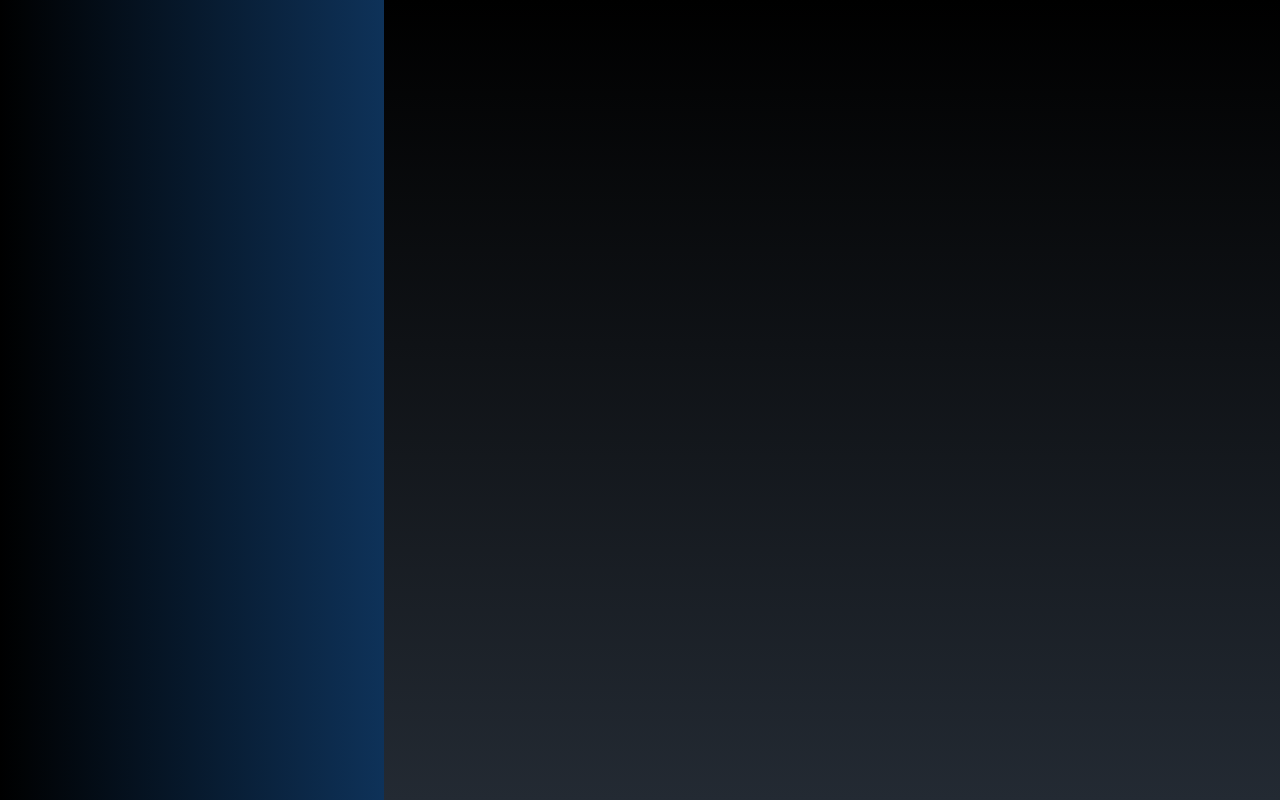
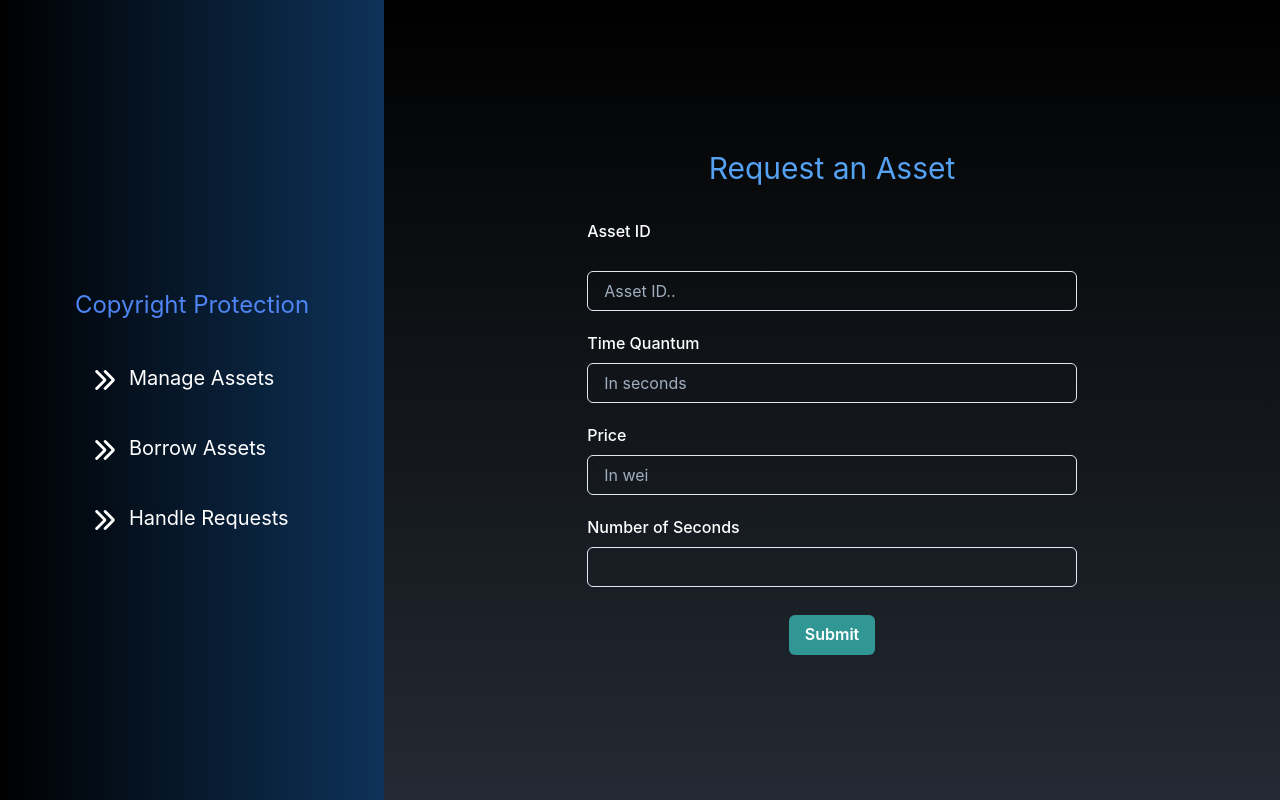
Before and after one commit to Amogh-Bharadwaj/CopyrightProtect, a React (Create React App) app: page /main in a window 1280 px wide. Built offline with nearby package versions, Linux system fonts and the light colour scheme.

Commit message:
Newest version

```diff
--- a/src/App.js
+++ b/src/App.js
@@ -2,10 +2,9 @@ import React from "react"
 import { ChakraProvider } from "@chakra-ui/react";
 import { BrowserRouter as Router, Route, Routes } from "react-router-dom";
 
-import SignUp from "./signup";
-import Login from "./login";
+import SignUp from "./Auth/signup";
+import Login from "./Auth/login";
 import Main from "./main";
-import AssetBorrow from "./components/AssetBorrow"; //to be removed later
 //import Diary from "./Pages/diary";
 
 const App=()=>{
@@ -18,7 +17,6 @@ const App=()=>{
             <Route exact path="/login" element={<Login/>}/>
 
             <Route exact path="/main" element={<Main/>}/>
-            <Route exact path="/test" element={<AssetBorrow/>}/>{/* to test out components */}
         </Routes>
       </ChakraProvider>
 
--- /dev/null
+++ b/src/AssetUtils/AssetBorrow.jsx
@@ -0,0 +1,81 @@
+import React,{useState} from "react"
+import { useNavigate } from "react-router-dom"
+import {
+    Flex,
+    Stack,
+    VStack,
+    Text,
+    FormControl,
+    FormLabel,
+    Input,
+    InputGroup,
+    InputLeftElement,
+    Link,
+    Button,
+    Container,
+    StackDivider,
+    Center
+} from "@chakra-ui/react";
+
+import{
+    ArrowRightIcon,
+    LockIcon,
+} from "@chakra-ui/icons"
+
+const AssetBorrow =()=>{
+    return(
+        <Flex
+         direction="row"
+         w="70%"
+         h="100vh"
+         align="center"
+
+         justify="center"
+        >
+            <VStack
+            p={6}
+            w="60%">
+
+                <Center>
+                    <Text
+                      color="#55A1F2"
+                      fontSize="3xl">
+                        Request an Asset
+                    </Text>
+                </Center>
+
+
+                <FormControl
+                 w="full"
+                 textColor="white">
+                    <FormLabel py={5} >
+                    Asset ID</FormLabel>
+                    <Input placeholder='Asset ID..' />
+
+
+                    <FormLabel pt={5} >Time Quantum</FormLabel>
+                    <Input placeholder='In seconds' />
+
+
+                    <FormLabel pt={5} >Price</FormLabel>
+                    <Input placeholder='In wei' />
+
+
+                    <FormLabel pt={5} >Number of Seconds</FormLabel>
+                    <Input
+
+                     mb={5}
+                     />
+                </FormControl>
+                <Button
+
+                colorScheme="teal">
+                    Submit
+                </Button>
+            </VStack>
+        </Flex>
+
+    )
+}
+
+export default AssetBorrow;
--- /dev/null
+++ b/src/AssetUtils/AssetManage.jsx
@@ -0,0 +1,123 @@
+import React,{useState} from "react"
+import { useNavigate } from "react-router-dom"
+import {
+    Flex,
+    Stack,
+    VStack,
+    Text,
+    FormControl,
+    FormLabel,
+    Input,
+    InputGroup,
+    InputLeftElement,
+    Link,
+    Button,
+    Container,
+    StackDivider,
+    Center,
+    Divider,
+    Box
+} from "@chakra-ui/react";
+
+import{
+    ArrowRightIcon,
+    LockIcon,
+} from "@chakra-ui/icons"
+
+const AssetManage =()=>{
+    const assets = [{"ID":"4F34F342","NAME":"VIOLIN COMPOSITION"},{"ID":"T668J342","NAME":"POKEMON FANFICTION"},{"ID":"GG44KLM0","NAME":"MECHANICAL SHOE MODEL"},{"ID":"33RRY789","NAME":"GAUSSIAN RESEARCH PAPER"}];
+    return(
+        <Flex
+         direction="row"
+         w="70%"
+
+         align="center"
+         justify="center"
+        >
+            <VStack
+            p={6}
+            h="full"
+            w="60%">
+
+               <Center>
+                   <Text
+                    color="#55A1F2"
+                    fontSize="3xl">
+                        Your Assets
+                    </Text>
+               </Center>
+
+               <VStack
+                spacing={5}
+                w="full"
+
+                px={5}
+
+               >
+                 {assets.map((ass)=>{
+                    return(
+                   <Box
+
+                    boxShadow="0px 0px 0px 3px black"
+                    w="50%"
+                    h="15vh"
+                    fontSize="sm"
+                    textColor="black"
+                    bgGradient="linear(#204DA6,white)"
+
+                    >
+                        <Text my={5} px={5}>ID: {ass.ID}</Text>
+                        <Text px={5}>{ass.NAME}</Text>
+                    </Box>
+                    );
+                })
+            }
+              </VStack>
+              <Divider py={5} color="white" w="full"/>
+
+              <Center my={5}>
+                   <Text
+                    color="#55A1F2"
+                    fontSize="3xl">
+                        Create an Asset
+                    </Text>
+               </Center>
+
+               <FormControl
+                textColor="white"
+
+                >
+                   <FormLabel>Asset Name</FormLabel>
+                   <Input placeholder="Name your asset..."/>
+
+                   <Button
+                          h="30%"
+                          w="100%"
+                          my={5}
+
+                          bgColor="#3C8A4F"
+                          textColor="white"
+                          _hover={{bgColor:"#1B9372"}}
+                          boxShadow="0px 4px 4px #031A2D "
+                          _selected={{bg:"None"}}
+                          _active={{bg:"None"}}
+
+                          mb={7}
+                        >
+                            <Text fontSize="lg">Publish</Text>
+
+                        </Button>
+
+               </FormControl>
+
+
+
+
+
+            </VStack>
+        </Flex>
+
+    )
+}
+
+export default AssetManage;
--- a/src/signup.jsx
+++ b/src/Auth/signup.jsx
@@ -23,6 +23,9 @@ const SignUp=()=>{
     let navigate = useNavigate();
     const [name,setName] = useState("");
     const [pass,setPass] = useState("");
+    const [confirmPass,setConfirmPass] = useState("");
+
+    const [passError, setPassError] = useState(false);
 
 
 
@@ -37,6 +40,12 @@ const SignUp=()=>{
         setPass(e.target.value);
         //console.log("Pass",pass);
     }
+
+    const getConfirmPass=(e)=>{
+      setConfirmPass(e.target.value);
+      if(confirmPass != pass && confirmPass.length>0)setPassError(true);
+      else setPassError(false);
+  }
 
     return(
         <Flex
@@ -98,6 +107,7 @@ const SignUp=()=>{
                            children={<LockIcon color="white"/>}
                            />
                            <Input
+                           type="password"
 
                             focusBorderColor="white"
                             textColor="white"
@@ -113,13 +123,12 @@ const SignUp=()=>{
                            children={<LockIcon color="white"/>}
                            />
                            <Input
+                           type="password"
 
                             focusBorderColor="white"
                             textColor="white"
-                            onChange={getPass}
+                            onChange={getConfirmPass}
                             placeholder="Confirm password.." />
-
-
                         </InputGroup>
 
                         <Button
@@ -157,15 +166,7 @@ const SignUp=()=>{
 
                         </Button>
                 </FormControl>
-
-
-
-
-
-
             </VStack>
-
-
         </Flex>
     )
 }
--- a/src/components/AssetBorrow.jsx
+++ b/src/components/AssetBorrow.jsx
@@ -30,19 +30,20 @@ const AssetBorrow =()=>{
                 <FormControl id='asset-id' isRequired>
                     <FormLabel>Asset ID</FormLabel>
                     <Input placeholder='First name' />
-                </FormControl>
-                <FormControl id='time-quantum' isRequired>
+
+
                     <FormLabel>Time Quantum</FormLabel>
                     <Input placeholder='First name' />
-                </FormControl>
-                <FormControl id='price' isRequired>
+
+
                     <FormLabel>Price</FormLabel>
                     <Input placeholder='First name' />
-                </FormControl>
-                <FormControl id='numberofseconds' isRequired>
+
+
                     <FormLabel>Number of Seconds</FormLabel>
                     <Input placeholder='First name' />
                 </FormControl>
+
                 <Button
                 colorScheme="teal">
                     Submit
--- a/src/main.jsx
+++ b/src/main.jsx
@@ -1,5 +1,7 @@
 import React,{useState} from "react"
 import { useNavigate } from "react-router-dom"
+import AssetBorrow from "./AssetUtils/AssetBorrow";
+import AssetManage from "./AssetUtils/AssetManage";
 import {
     Flex,
     Stack,
@@ -11,7 +13,10 @@ import {
     InputGroup,
     InputLeftElement,
     Link,
-    Button
+    Button,
+    List,
+    ListItem,
+    ListIcon
 } from "@chakra-ui/react";
 
 import{
@@ -20,6 +25,8 @@ import{
 } from "@chakra-ui/icons"
 
 const Main =()=>{
+    const [utility,setUtility] = useState(<AssetBorrow/>);
+
     return(
 
         <Flex
@@ -36,13 +43,44 @@ const Main =()=>{
            w="full"
            >
             <VStack
-              spacing = {4}
+              spacing = {5}
               w="30%"
-              h="100vh"
+              //h="full"
               bgGradient="linear(to-r, black,#0E3259)"
+              px={3}
+              textColor="white"
+              fontSize="xl"
+              justify="center"
               >
+                 <Text
+                 py={5}
+                 fontSize="2xl"
+                 color="#4E84F3"
+                 >
+                    Copyright Protection
+                 </Text>
+
+                 <List spacing={10}>
+                    <ListItem>
+                         <ListIcon as={ArrowRightIcon} color='white' />
+                         <Link onClick={()=>{setUtility(<AssetManage />)}}>  Manage Assets </Link>
+                    </ListItem>
+
+                    <ListItem>
+                         <ListIcon as={ArrowRightIcon} color='white' />
+                         <Link onClick={()=>{setUtility(<AssetBorrow />)}}>  Borrow Assets </Link>
+                    </ListItem>
+
+                    <ListItem>
+                         <ListIcon as={ArrowRightIcon} color='white' />
+                         <Link>  Handle Requests </Link>
+                    </ListItem>
+
+                </List>
 
               </VStack>
+
+              {utility}
 
            </Flex>
 
```
Also changed, not shown: src/Auth/login.jsx (renamed from src/login.jsx), 1 other file (tests, documents, lock files or other folders).
